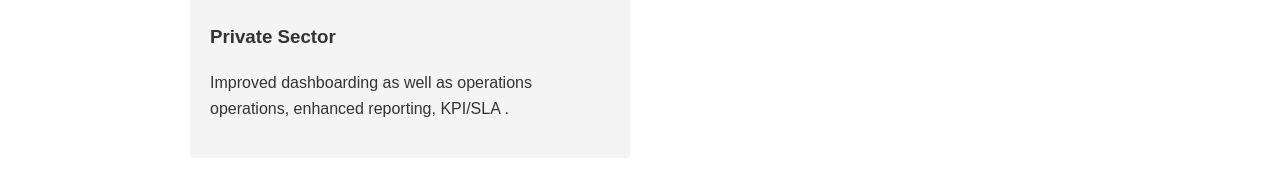
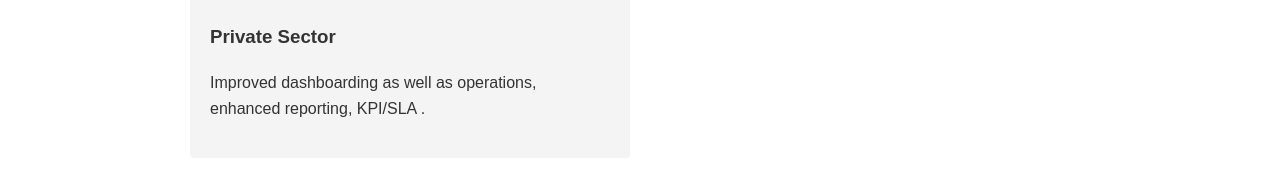
Before and after one commit to samginz/samg-consulting.com, a plain HTML site: page index.html in a window 1280 px wide. Shown: the part 1515-1687 px from the top of the page. Drawn offline with Linux system fonts and the light colour scheme.

Commit message:
Update index.html

```diff
--- a/index.html
+++ b/index.html
@@ -134,7 +134,7 @@
         </div>
         <div class="case-study">
             <h3>Private Sector</h3>
-            <p>Improved dashboarding as well as operations operations, enhanced reporting, KPI/SLA .</p>
+            <p>Improved dashboarding as well as operations, enhanced reporting, KPI/SLA .</p>
         </div>
     </div>
 </section>
```
